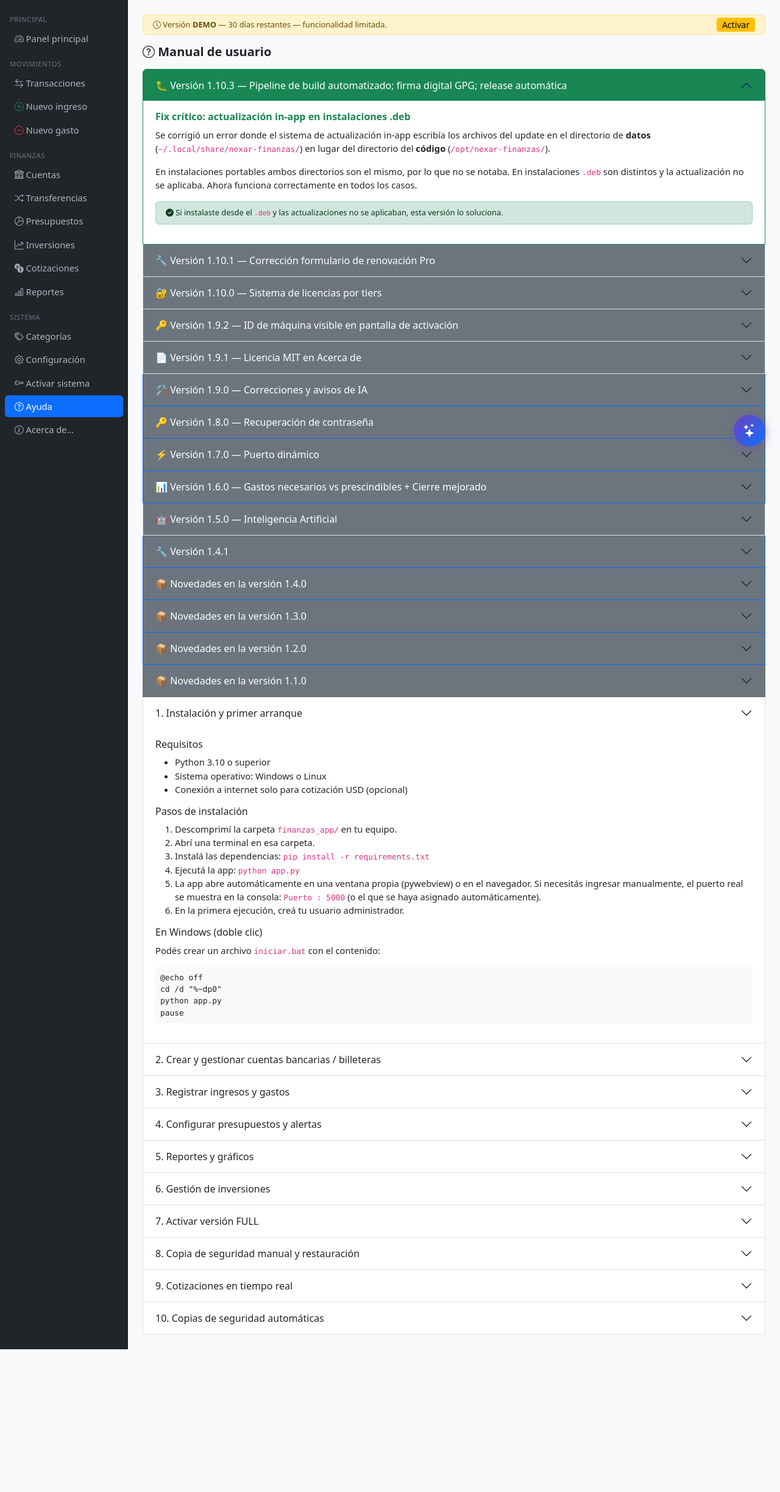
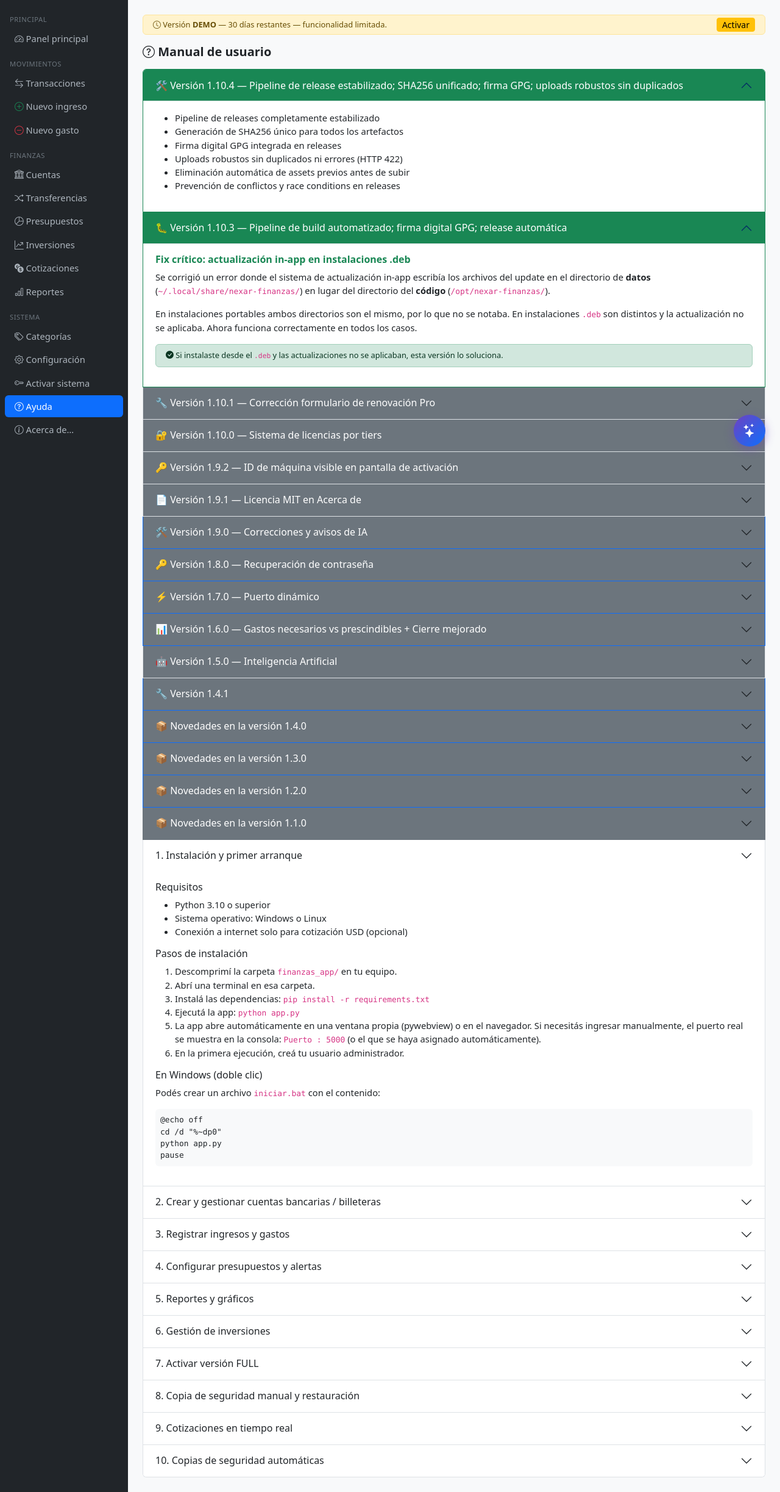
Before and after one commit to NexarSistemas/nexar-finanzas, a Flask app: page /help in a window 1280 px wide. Shown: the part 44-2490 px from the top of the page at 61% size. Before the commit the page ends 2256 px from the top, so only its background shows below. Run offline with Flask 3, Linux system fonts and the light colour scheme; the visitor is signed in with stand-in values (Sample User, id 1); data comes from the database, SQL or seed files in the repository; data that the repository does not hold is empty; parts of the project's set-up code (start-up, migrations or seed data) failed here and were passed over.

Commit message:
release: 1.10.4 - pipeline estable, SHA256, firma GPG y uploads robustos

```diff
--- a/app.py
+++ b/app.py
@@ -216,7 +216,19 @@ app.config['BASE_DIR'] = BASE_DIR
 app.config['APP_DIR'] = _APP_DIR  # FIX v1.10.2
 app.config['MAX_CONTENT_LENGTH'] = 5 * 1024 * 1024
 
-APP_VERSION = '1.10.3'
+def get_version():
+    try:
+        base_dir = os.path.dirname(os.path.abspath(__file__))
+        version_file = os.path.join(base_dir, 'VERSION')
+
+        with open(version_file, 'r', encoding='utf-8') as f:
+            return f.read().strip()
+
+    except Exception:
+        return "0.0.0"  # fallback seguro
+
+
+APP_VERSION = get_version()
 
 
 # ─── Base de datos ────────────────────────────────────────────
--- a/templates/about.html
+++ b/templates/about.html
@@ -52,6 +52,10 @@
         <p class="text-muted fw-semibold small mb-2">📋 Historial de versiones</p>
         <table class="table table-sm table-borderless small">
           <tbody>
+            <tr>
+              <td style="width:70px;"><span class="badge bg-success">v1.10.4</span></td>
+              <td>Incluye mejoras en el sistema de releases: - Pipeline CI/CD estabilizado - Generación de SHA256 - Firma GPG - Upload robusto de artefactos.</td>
+            </tr>
             <tr>
               <td style="width:70px;"><span class="badge bg-success">v1.10.3</span></td>
               <td>Fix crítico: sistema de actualización in-app escribe en el directorio correcto en instalaciones .deb.</td>
--- a/templates/help.html
+++ b/templates/help.html
@@ -6,7 +6,30 @@
 
 <div class="accordion" id="helpAccordion">
 
-  <!-- v1.10.3 (actual) -->
+<!-- v1.10.4 (actual) -->
+<div class="accordion-item border-success">
+  <h2 class="accordion-header">
+    <button class="accordion-button bg-success text-white" type="button"
+            data-bs-toggle="collapse" data-bs-target="#help_v1104">
+      🛠️ Versión 1.10.4 — Pipeline de release estabilizado; SHA256 unificado; firma GPG; uploads robustos sin duplicados
+    </button>
+  </h2>
+  <div id="help_v1104" class="accordion-collapse collapse show"
+       data-bs-parent="#helpAccordion">
+    <div class="accordion-body">
+      <ul>
+        <li>Pipeline de releases completamente estabilizado</li>
+        <li>Generación de SHA256 único para todos los artefactos</li>
+        <li>Firma digital GPG integrada en releases</li>
+        <li>Uploads robustos sin duplicados ni errores (HTTP 422)</li>
+        <li>Eliminación automática de assets previos antes de subir</li>
+        <li>Prevención de conflictos y race conditions en releases</li>
+      </ul>
+    </div>
+  </div>
+</div>
+
+  <!-- v1.10.3 -->
   <div class="accordion-item border-success">
     <h2 class="accordion-header">
       <button class="accordion-button bg-success text-white" type="button"
@@ -14,7 +37,7 @@
         🐛 Versión 1.10.3 — Pipeline de build automatizado; firma digital GPG; release automática
       </button>
     </h2>
-    <div id="help_v1102" class="accordion-collapse collapse show"
+    <div id="help_v1103" class="accordion-collapse collapse show"
          data-bs-parent="#helpAccordion">
       <div class="accordion-body">
         <h6 class="fw-bold text-success">Fix crítico: actualización in-app en instalaciones .deb</h6>
```
Also changed, not shown: CHANGELOG.md, README.md, 1 other file.
